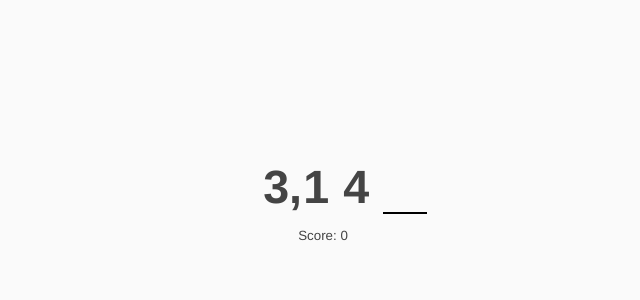
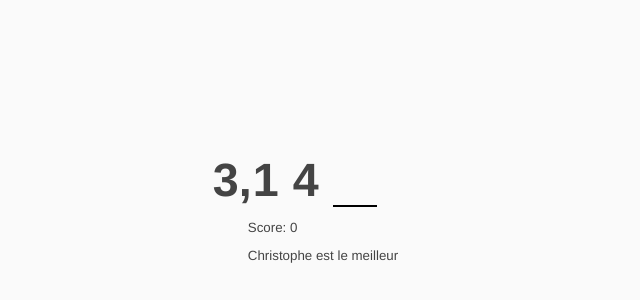
Before and after one commit to Binimow/pi-remember, an Angular app in the folder pi-checker-web/: page / in a window 1280 px wide. Shown: the part 192-492 px from the top of the page, without its empty margins (317-957 px from the left). Built offline with nearby package versions, Linux system fonts and the light colour scheme.

Commit message:
Add new text to app component HTML

```diff
--- a/pi-checker-web/src/app/app.component.html
+++ b/pi-checker-web/src/app/app.component.html
@@ -13,6 +13,7 @@
         <input class="pi-input-field" formControlName="pi" #pi (input)="newLetterEntered(pi.value)" autofocus>
       </div>
       <p class="score">Score: {{ letterToEnterIndex - 3 }}</p>
+      Christophe est le meilleur
     </div>
   </div>
 <!-- VOIR POUR AMeLIORER et utilise un dict de 3 elements au  -->
```
